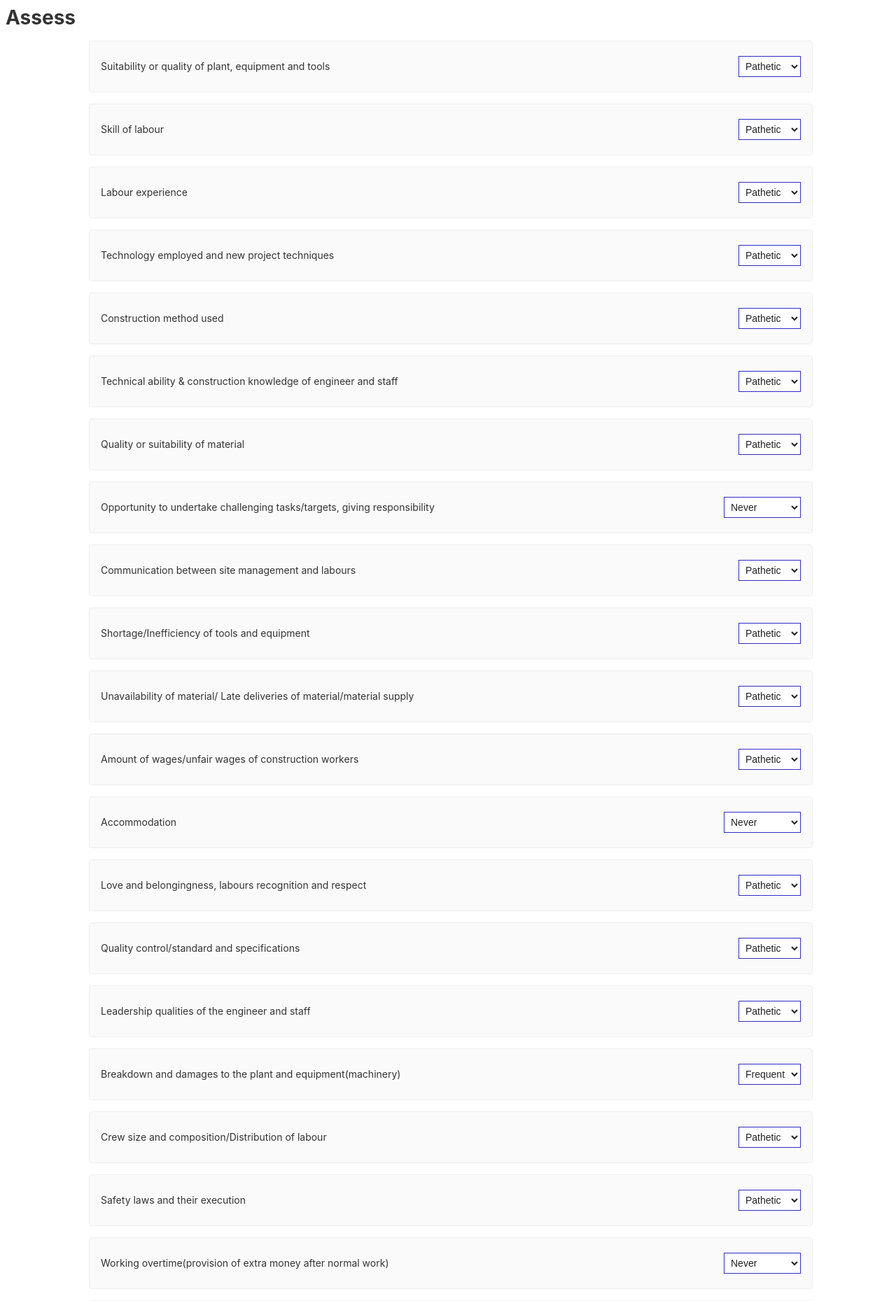
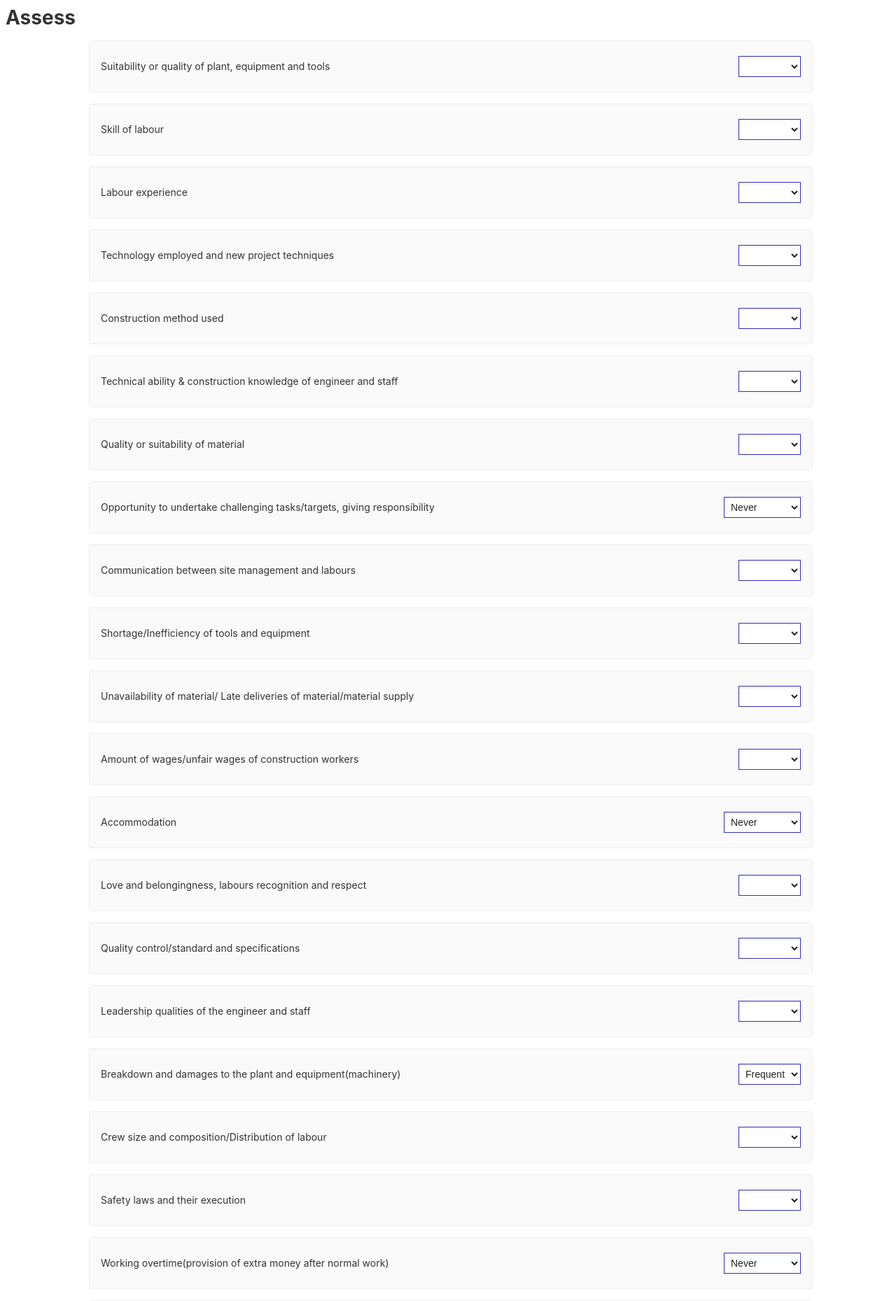
Before and after one commit to ChameeraRupasinghe/assess-imporved-angular, an Angular app: page / in a window 1280 px wide. Shown: the top 1859 px of the page at 70% size. Built offline with nearby package versions, Linux system fonts and the light colour scheme.

Commit message:
vlaue add intial

```diff
--- a/src/app/app.component.html
+++ b/src/app/app.component.html
@@ -597,7 +597,7 @@
         <span>Suitability  or quality of plant, equipment and tools</span>
         <div class="spacer"></div>
         <select class="custom-select" formControlName="equipSuitable" [value]="optionSetA[2]">
-          <option *ngFor="let option of optionSetA">{{option}}</option>
+          <option *ngFor="let option of optionSetA" [value]="option.value">{{option.name}}</option>
         </select>
       </div>
 
@@ -605,7 +605,7 @@
         <span>Skill of labour</span>
         <div class="spacer"></div>
         <select class="custom-select" formControlName="skillLabour" [value]="optionSetA[2]">
-          <option *ngFor="let option of optionSetA">{{option}}</option>
+          <option *ngFor="let option of optionSetA" [value]="option.value">{{option.name}}</option>
         </select>
       </div>
 
@@ -613,7 +613,7 @@
         <span>Labour experience</span>
         <div class="spacer"></div>
         <select class="custom-select" formControlName="labourXp" [value]="optionSetA[2]">
-          <option *ngFor="let option of optionSetA">{{option}}</option>
+          <option *ngFor="let option of optionSetA" [value]="option.value">{{option.name}}</option>
         </select>
       </div>
 
@@ -621,7 +621,7 @@
         <span>Technology employed and new project techniques</span>
         <div class="spacer"></div>
         <select class="custom-select" formControlName="technology" [value]="optionSetA[2]">
-          <option *ngFor="let option of optionSetA">{{option}}</option>
+          <option *ngFor="let option of optionSetA" [value]="option.value">{{option.name}}</option>
         </select>
       </div>
 
@@ -629,7 +629,7 @@
         <span>Construction method used</span>
         <div class="spacer"></div>
         <select class="custom-select" formControlName="constructionMethod" [value]="optionSetA[2]">
-          <option *ngFor="let option of optionSetA">{{option}}</option>
+          <option *ngFor="let option of optionSetA" [value]="option.value">{{option.name}}</option>
         </select>
       </div>
 
@@ -637,7 +637,7 @@
         <span>Technical ability & construction knowledge of engineer and staff</span>
         <div class="spacer"></div>
         <select class="custom-select" formControlName="techKnowledgeStaff" [value]="optionSetA[2]">
-          <option *ngFor="let option of optionSetA">{{option}}</option>
+          <option *ngFor="let option of optionSetA" [value]="option.value">{{option.name}}</option>
         </select>
       </div>
 
@@ -645,7 +645,7 @@
         <span>Quality or suitability of material</span>
         <div class="spacer"></div>
         <select class="custom-select" formControlName="materialQuality" [value]="optionSetA[2]">
-          <option *ngFor="let option of optionSetA">{{option}}</option>
+                    <option *ngFor="let option of optionSetA" [value]="option.value">{{option.name}}</option>
         </select>
       </div>
 
@@ -661,7 +661,7 @@
         <span>Communication between site management and labours</span>
         <div class="spacer"></div>
         <select class="custom-select" formControlName="commWithLabours" [value]="optionSetA[2]">
-          <option *ngFor="let option of optionSetA">{{option}}</option>
+                    <option *ngFor="let option of optionSetA" [value]="option.value">{{option.name}}</option>
         </select>
       </div>
 
@@ -669,7 +669,7 @@
         <span>Shortage/Inefficiency of tools and equipment</span>
         <div class="spacer"></div>
         <select class="custom-select" formControlName="labourXp" [value]="optionSetA[2]">
-          <option *ngFor="let option of optionSetA">{{option}}</option>
+                    <option *ngFor="let option of optionSetA" [value]="option.value">{{option.name}}</option>
         </select>
       </div>
 
@@ -677,7 +677,7 @@
         <span>Unavailability of material/ Late deliveries of material/material supply</span>
         <div class="spacer"></div>
         <select class="custom-select" formControlName="materialDelay" [value]="optionSetA[2]">
-          <option *ngFor="let option of optionSetA">{{option}}</option>
+                    <option *ngFor="let option of optionSetA" [value]="option.value">{{option.name}}</option>
         </select>
       </div>
 
@@ -685,7 +685,7 @@
         <span>Amount of wages/unfair wages of construction workers</span>
         <div class="spacer"></div>
         <select class="custom-select" formControlName="wages" [value]="optionSetA[2]">
-          <option *ngFor="let option of optionSetA">{{option}}</option>
+                    <option *ngFor="let option of optionSetA" [value]="option.value">{{option.name}}</option>
         </select>
       </div>
 
@@ -701,7 +701,7 @@
         <span>Love and belongingness, labours recognition and respect</span>
         <div class="spacer"></div>
         <select class="custom-select" formControlName="love" [value]="optionSetA[2]">
-          <option *ngFor="let option of optionSetA">{{option}}</option>
+                    <option *ngFor="let option of optionSetA" [value]="option.value">{{option.name}}</option>
         </select>
       </div>
 
@@ -709,7 +709,7 @@
         <span>Quality control/standard and specifications</span>
         <div class="spacer"></div>
         <select class="custom-select" formControlName="qualityControl" [value]="optionSetA[2]">
-          <option *ngFor="let option of optionSetA">{{option}}</option>
+                    <option *ngFor="let option of optionSetA" [value]="option.value">{{option.name}}</option>
         </select>
       </div>
 
@@ -717,7 +717,7 @@
         <span>Leadership qualities of the engineer and staff</span>
         <div class="spacer"></div>
         <select class="custom-select" formControlName="leadership" [value]="optionSetA[2]">
-          <option *ngFor="let option of optionSetA">{{option}}</option>
+                    <option *ngFor="let option of optionSetA" [value]="option.value">{{option.name}}</option>
         </select>
       </div>
 
@@ -733,7 +733,7 @@
         <span>Crew size and composition/Distribution of labour</span>
         <div class="spacer"></div>
         <select class="custom-select" formControlName="crewSize" [value]="optionSetA[2]">
-          <option *ngFor="let option of optionSetA">{{option}}</option>
+                    <option *ngFor="let option of optionSetA" [value]="option.value">{{option.name}}</option>
         </select>
       </div>
 
@@ -741,7 +741,7 @@
         <span>Safety laws and their execution</span>
         <div class="spacer"></div>
         <select class="custom-select" formControlName="law" [value]="optionSetA[2]">
-          <option *ngFor="let option of optionSetA">{{option}}</option>
+                    <option *ngFor="let option of optionSetA" [value]="option.value">{{option.name}}</option>
         </select>
       </div>
 
@@ -757,7 +757,7 @@
         <span>Incentive payments/bonus at the end of project or year</span>
         <div class="spacer"></div>
         <select class="custom-select" formControlName="bonus" [value]="optionSetA[2]">
-          <option *ngFor="let option of optionSetA">{{option}}</option>
+                    <option *ngFor="let option of optionSetA" [value]="option.value">{{option.name}}</option>
         </select>
       </div>
 
@@ -765,7 +765,7 @@
         <span>Lack of periodic meeting with labour</span>
         <div class="spacer"></div>
         <select class="custom-select" formControlName="periodicMeeting" [value]="optionSetC[2]">
-          <option *ngFor="let option of optionSetA">{{option}}</option>
+                    <option *ngFor="let option of optionSetA" [value]="option.value">{{option.name}}</option>
         </select>
       </div>
 
@@ -773,7 +773,7 @@
         <span>Supervisory incompetence/Instructions delay</span>
         <div class="spacer"></div>
         <select class="custom-select" formControlName="supervisoryIncompetence" [value]="optionSetA[2]">
-          <option *ngFor="let option of optionSetA">{{option}}</option>
+                    <option *ngFor="let option of optionSetA" [value]="option.value">{{option.name}}</option>
         </select>
       </div>
 
--- a/src/app/app.component.ts
+++ b/src/app/app.component.ts
@@ -8,7 +8,12 @@ import {FormBuilder} from '@angular/forms';
 })
 export class AppComponent {
   title = 'assess-improved';
-  optionSetA: any = ['Pathetic', 'Bad', 'Neutral', 'Good', 'Excellent'];
+  optionSetA: any = [
+    {name: 'Pathetic', value: -1},
+    {name: 'Bad', value: -0.5},
+    {name: 'Neutral', value: 0},
+    {name: 'Good', value: 0.5},
+    {name: 'Excellent', value: 1}];
   optionSetB: any = ['Never', 'Using', 'Neutral', 'Highly-using'];
   optionSetC: any = ['Never', 'Not-using', 'Neutral', 'Using', 'Highly-using'];
   optionSetD: any = ['Frequent', 'Always', 'Neutral', 'Random', 'Never'];
@@ -50,7 +55,7 @@ export class AppComponent {
     const sum = 0;
 
 
-    alert(JSON.stringify(this.assessForm.value));
+    alert(JSON.stringify(this.assessForm.controls['equipSuitable'].value));
 
   }
 }
```
